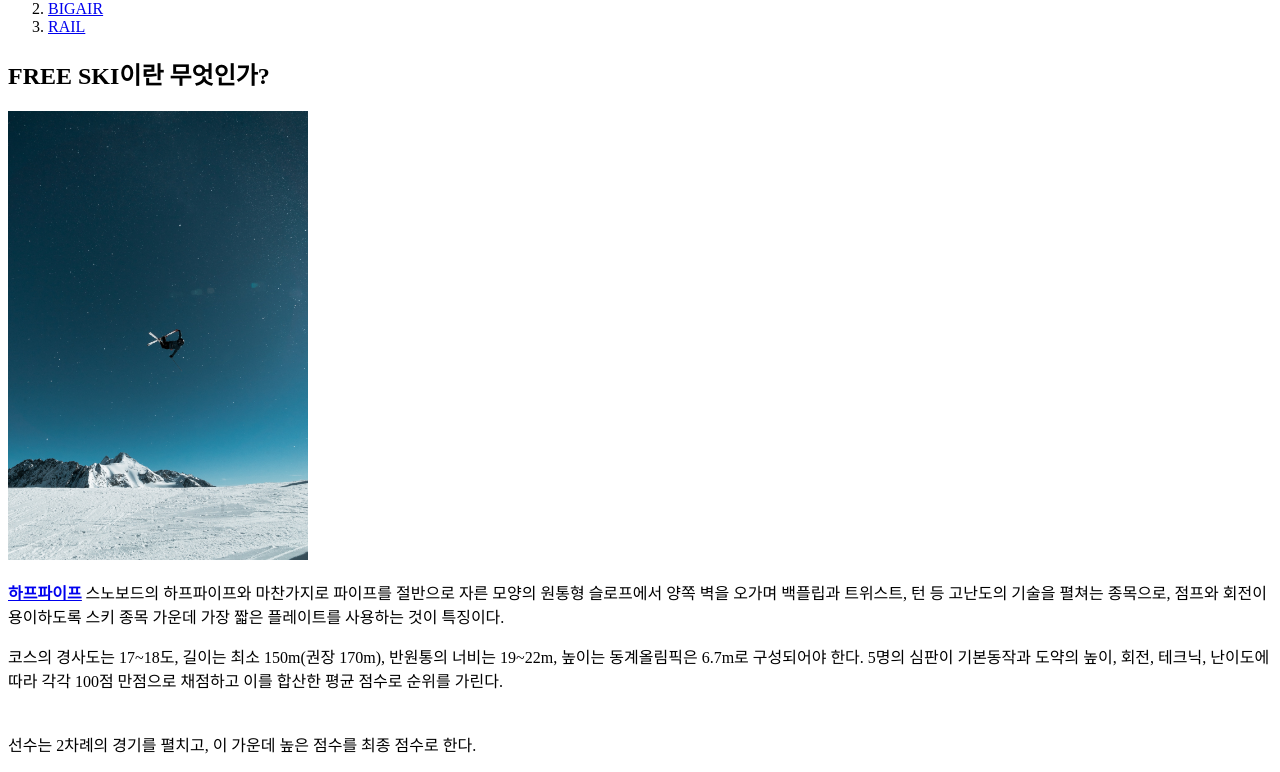
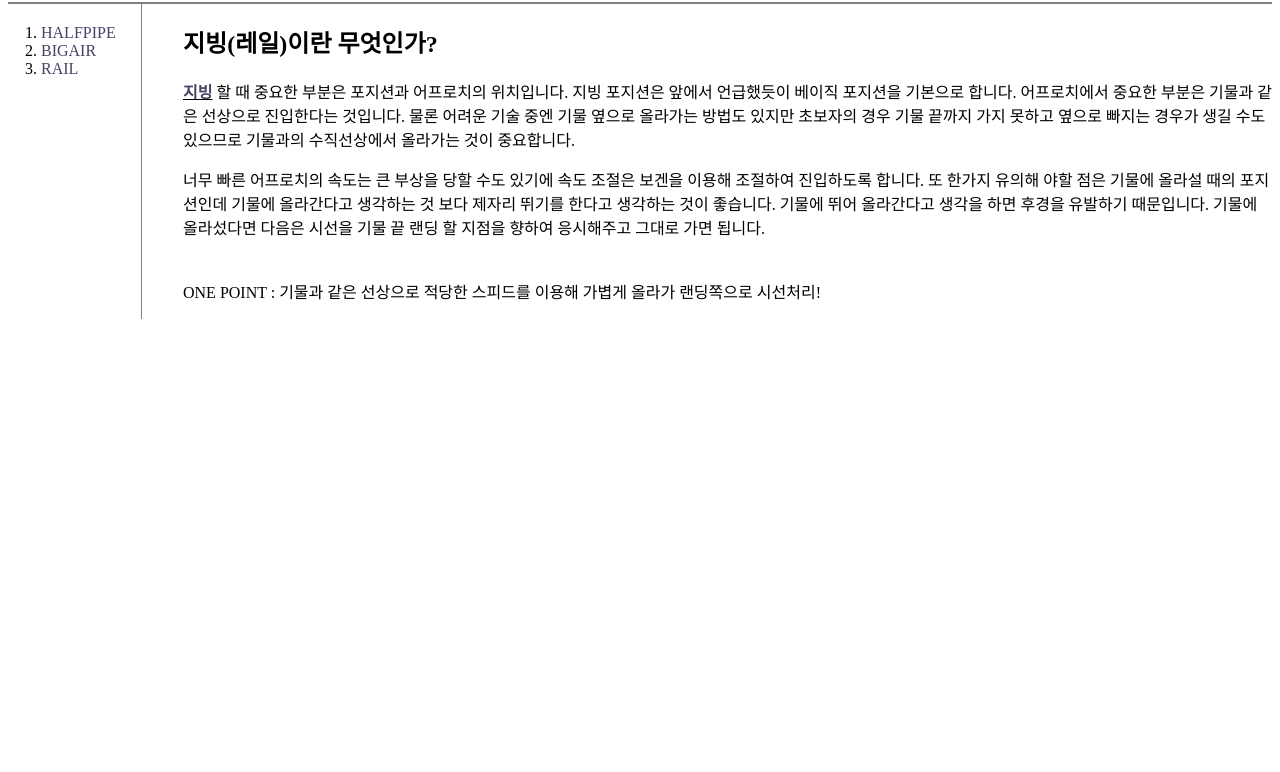
Before and after one commit to kuchangbum/web1, a plain HTML site: page 3.HTML in a window 1280 px wide. Shown: the part 98-870 px from the top of the page. After the commit the page ends 800 px from the top, so only its background shows below. Drawn offline with Linux system fonts and the light colour scheme.

Commit message:
Add files via upload

```diff
--- a/1.HTML
+++ b/1.HTML
@@ -1,20 +1,22 @@
 <!DOCTYPE html>
 <html>
   <head>
-    <title>WEB1 - html</title>
+    <title>HALFPIPE - html</title>
     <meta charset="utf-8" />
+    <link rel="stylesheet" href="style.css" />
   </head>
 
-  <bady>
+  <body>
     <h1><a href="index.html">FREE SKI</a></h1>
+    <div id="grid">
       <ol>
         <li><a href="1.html">HALFPIPE</a></li>
         <li><a href="2.html">BIGAIR</a></li>
         <li><a href="3.html">RAIL</a></li>
       </ol>
+      <div id="article">
+        <h2>HALFPIPE 이란 무엇인가?</h2>
 
-    <h2>FREE SKI이란 무엇인가?</h2>
-    <img src="freeskiair.jpg" width="300" />
         <p>
           <strong
             ><u
@@ -24,19 +26,21 @@
               ></u
             ></strong
           >
-      스노보드의 하프파이프와 마찬가지로 파이프를 절반으로 자른 모양의 원통형
-      슬로프에서 양쪽 벽을 오가며 백플립과 트위스트, 턴 등 고난도의 기술을
-      펼쳐는 종목으로, 점프와 회전이 용이하도록 스키 종목 가운데 가장 짧은
-      플레이트를 사용하는 것이 특징이다.
+          스노보드의 하프파이프와 마찬가지로 파이프를 절반으로 자른 모양의
+          원통형 슬로프에서 양쪽 벽을 오가며 백플립과 트위스트, 턴 등 고난도의
+          기술을 펼쳐는 종목으로, 점프와 회전이 용이하도록 스키 종목 가운데 가장
+          짧은 플레이트를 사용하는 것이 특징이다.
         </p>
         <p>
           코스의 경사도는 17~18도, 길이는 최소 150m(권장 170m), 반원통의 너비는
           19~22m, 높이는 동계올림픽은 6.7m로 구성되어야 한다. 5명의 심판이
-      기본동작과 도약의 높이, 회전, 테크닉, 난이도에 따라 각각 100점 만점으로
-      채점하고 이를 합산한 평균 점수로 순위를 가린다.
+          기본동작과 도약의 높이, 회전, 테크닉, 난이도에 따라 각각 100점
+          만점으로 채점하고 이를 합산한 평균 점수로 순위를 가린다.
         </p>
         <p style="margin-top:40px">
           선수는 2차례의 경기를 펼치고, 이 가운데 높은 점수를 최종 점수로 한다.
         </p>
-  </bady>
+      </div>
+    </div>
+  </body>
 </html>
--- a/3.HTML
+++ b/3.HTML
@@ -1,42 +1,51 @@
 <!DOCTYPE html>
 <html>
   <head>
-    <title>WEB1 - html</title>
+    <title>RAIL - html</title>
     <meta charset="utf-8" />
+    <link rel="stylesheet" href="style.css" />
   </head>
 
-  <bady>
+  <body>
     <h1><a href="index.html">FREE SKI</a></h1>
+    <div id="grid">
       <ol>
         <li><a href="1.html">HALFPIPE</a></li>
         <li><a href="2.html">BIGAIR</a></li>
         <li><a href="3.html">RAIL</a></li>
       </ol>
+      <div id="article">
+        <h2>지빙(레일)이란 무엇인가?</h2>
 
-    <h2>FREE SKI이란 무엇인가?</h2>
-    <img src="freeskiair.jpg" width="300" />
         <p>
           <strong
             ><u
               ><a
                 href="https://search.naver.com/search.naver?sm=top_hty&fbm=1&ie=utf8&query=%ED%95%98%ED%94%84%ED%8C%8C%EC%9D%B4%ED%94%84"
-            >하프파이프</a
+                >지빙</a
               ></u
             ></strong
           >
-      스노보드의 하프파이프와 마찬가지로 파이프를 절반으로 자른 모양의 원통형
-      슬로프에서 양쪽 벽을 오가며 백플립과 트위스트, 턴 등 고난도의 기술을
-      펼쳐는 종목으로, 점프와 회전이 용이하도록 스키 종목 가운데 가장 짧은
-      플레이트를 사용하는 것이 특징이다.
+          할 때 중요한 부분은 포지션과 어프로치의 위치입니다. 지빙 포지션은
+          앞에서 언급했듯이 베이직 포지션을 기본으로 합니다. 어프로치에서 중요한
+          부분은 기물과 같은 선상으로 진입한다는 것입니다. 물론 어려운 기술 중엔
+          기물 옆으로 올라가는 방법도 있지만 초보자의 경우 기물 끝까지 가지
+          못하고 옆으로 빠지는 경우가 생길 수도 있으므로 기물과의 수직선상에서
+          올라가는 것이 중요합니다.
         </p>
         <p>
-      코스의 경사도는 17~18도, 길이는 최소 150m(권장 170m), 반원통의 너비는
-      19~22m, 높이는 동계올림픽은 6.7m로 구성되어야 한다. 5명의 심판이
-      기본동작과 도약의 높이, 회전, 테크닉, 난이도에 따라 각각 100점 만점으로
-      채점하고 이를 합산한 평균 점수로 순위를 가린다.
+          너무 빠른 어프로치의 속도는 큰 부상을 당할 수도 있기에 속도 조절은
+          보겐을 이용해 조절하여 진입하도록 합니다. 또 한가지 유의해 야할 점은
+          기물에 올라설 때의 포지션인데 기물에 올라간다고 생각하는 것 보다
+          제자리 뛰기를 한다고 생각하는 것이 좋습니다. 기물에 뛰어 올라간다고
+          생각을 하면 후경을 유발하기 때문입니다. 기물에 올라섰다면 다음은
+          시선을 기물 끝 랜딩 할 지점을 향하여 응시해주고 그대로 가면 됩니다.
         </p>
         <p style="margin-top:40px">
-      선수는 2차례의 경기를 펼치고, 이 가운데 높은 점수를 최종 점수로 한다.
+          ONE POINT : 기물과 같은 선상으로 적당한 스피드를 이용해 가볍게 올라가
+          랜딩쪽으로 시선처리!
         </p>
-  </bady>
+      </div>
+    </div>
+  </body>
 </html>
--- /dev/null
+++ b/style.css
@@ -0,0 +1,43 @@
+bady {
+  margin: 0;
+}
+
+a {
+  color: rgb(69, 66, 100);
+  text-decoration: none;
+}
+h1 {
+  font-size: 45px;
+  text-align: center;
+  border-bottom: 2px solid gray;
+  margin: 0;
+  padding: 20px;
+}
+ol {
+  border-right: 1px solid gray;
+  width: 80px;
+  margin: 0;
+  padding: 20px;
+}
+#grid {
+  display: grid;
+  grid-template-columns: 150px 1fr;
+}
+#grid ol {
+  padding-left: 33px;
+}
+#grid #article {
+  padding-left: 25px;
+}
+@media (max-width: 800px) {
+  #grid {
+    display: block;
+  }
+
+  ol {
+    border-right: none;
+  }
+  h1 {
+    border-bottom: none;
+  }
+}
```
Also changed, not shown: 2.HTML (+14 -10 lines), checkbox.html (added, +1 -0 lines), grid.HTML (added, +23 -0 lines), index.html (+17 -13 lines), mediaquery.HTML (added, +25 -0 lines). Lines whose indentation alone changed are shown as unchanged.
